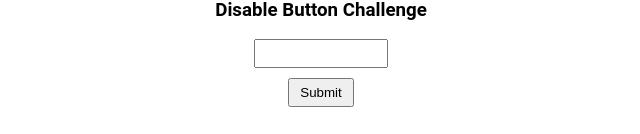
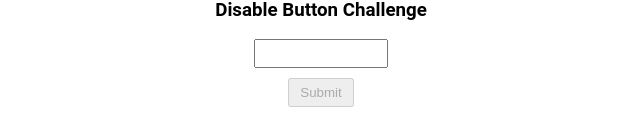
Before and after one commit to mguachun/reactjs-coding-challenges, a React (Create React App) app: page / in a window 1280 px wide. Shown: the part 1146-1280 px from the top of the page, without its empty margins (319-959 px from the left). Built offline with nearby package versions, Linux system fonts and the light colour scheme; no server answers.

Commit message:
solution

```diff
--- a/src/DisableBtn.js
+++ b/src/DisableBtn.js
@@ -1,12 +1,12 @@
 import React from "react";
 function DisableBtn() {
-    const [] = React.useState("");
+    const [value, setValue] = React.useState("");
 
     return (
       <>
         <h3>Disable Button Challenge</h3>
-        <input type="text" />
-        <button>Submit</button>
+        <input type="text" onChange={(e) => setValue(e.target.value)}/>
+        <button disabled={value.length < 1}>Submit</button>
       </>
     );
   }
```
